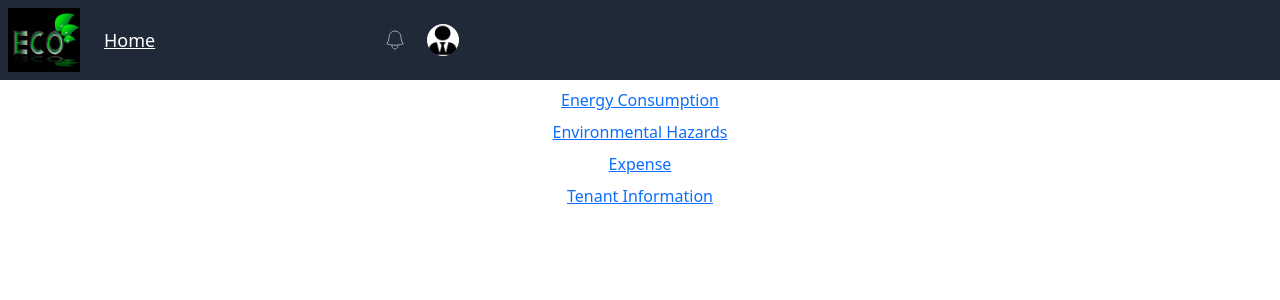
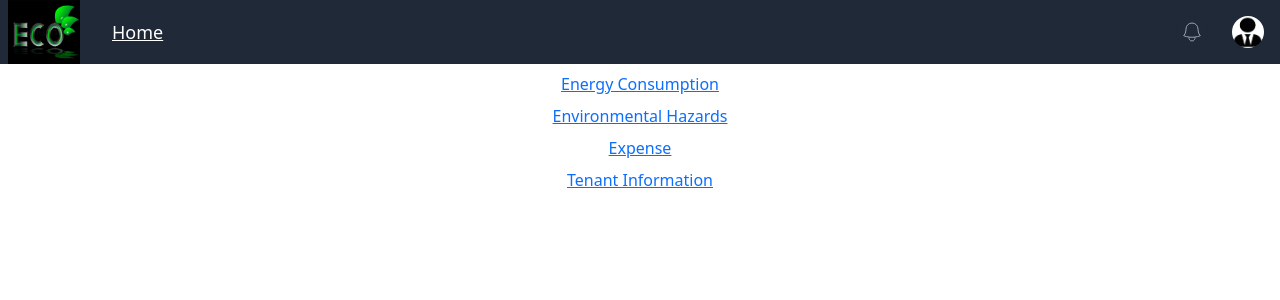
Before and after one commit to splitscale/REEMS_frontend, a Next.js app: page /home in a window 1280 px wide. Shown: the top 300 px of the page. Built offline with nearby package versions, Linux system fonts and the light colour scheme; no server answers; sample sign-in values are in the browser's storage.

Commit message:
updated navbar position

```diff
--- a/components/navBar.tsx
+++ b/components/navBar.tsx
@@ -10,19 +10,19 @@ export default function NavBar() {
   const handleProfileClick = () => {
     setIsOpen(!isOpen);
   };
+
   return (
-    <>
     <Nav className="bg-gray-800 flex justify-between">
-        <div className="relative flex h-20 items-center justify-between">
-
       <div className="flex justify-start">
         <img className="w-20 h-16 pl-2" src="sample.jpg" alt="Logo" />
-            <Link href="/home" className="text-white rounded-md pl-6 my-auto text-lg font-medium" aria-current="page"> Home </Link>
+        <Link href="/home" className="text-white rounded-md pl-8 my-auto text-lg font-medium" aria-current="page"> Home </Link>
       </div>
 
-          <div className="flex justify-end pl-56">
       <div className="flex items-center ml-auto">
-              <button type="button" className="rounded-full bg-gray-800 p-1 text-gray-400 hover:text-white focus:outline-none focus:ring-2 focus:ring-white focus:ring-offset-2 focus:ring-offset-gray-800">
+        <button
+          type="button"
+          className="rounded-full bg-gray-800 p-1 text-gray-400 hover:text-white focus:outline-none focus:ring-2 focus:ring-white focus:ring-offset-2 focus:ring-offset-gray-800"
+        >
           <svg className="h-6 w-6" fill="none" stroke="currentColor">
             <path d="M14.857 17.082a23.848 23.848 0 005.454-1.31A8.967 8.967 0 0118 9.75v-.7V9A6 6 0 006 9v.75a8.967 8.967 0 01-2.312 6.022c1.733.64 3.56 1.085 5.455 1.31m5.714 0a24.255 24.255 0 01-5.714 0m5.714 0a3 3 0 11-5.714 0" />
           </svg>
@@ -31,7 +31,7 @@ export default function NavBar() {
         <div className="relative mx-3 mr-4">
           <button
             type="button"
-                  className="flex rounded-full bg-gray-800 text-sm focus:outline-none focus:ring-2 focus:ring-white focus:ring-offset-2 focus:ring-offset-gray-800"
+            className="pl-2 flex rounded-full bg-gray-800 text-sm focus:outline-none focus:ring-2 focus:ring-white focus:ring-offset-2 focus:ring-offset-gray-800"
             id="user-menu-button"
             aria-expanded={isOpen}
             aria-haspopup="true"
@@ -48,9 +48,6 @@ export default function NavBar() {
           )}
         </div>
       </div>
-          </div>
-        </div>
     </Nav>
-    </>
   );
 }
```
Lines whose indentation alone changed are shown as unchanged.
